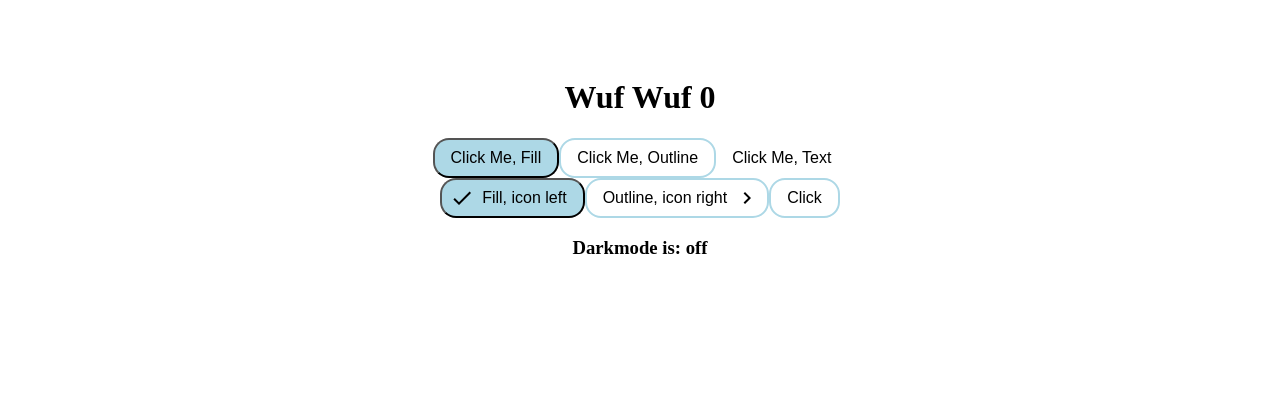
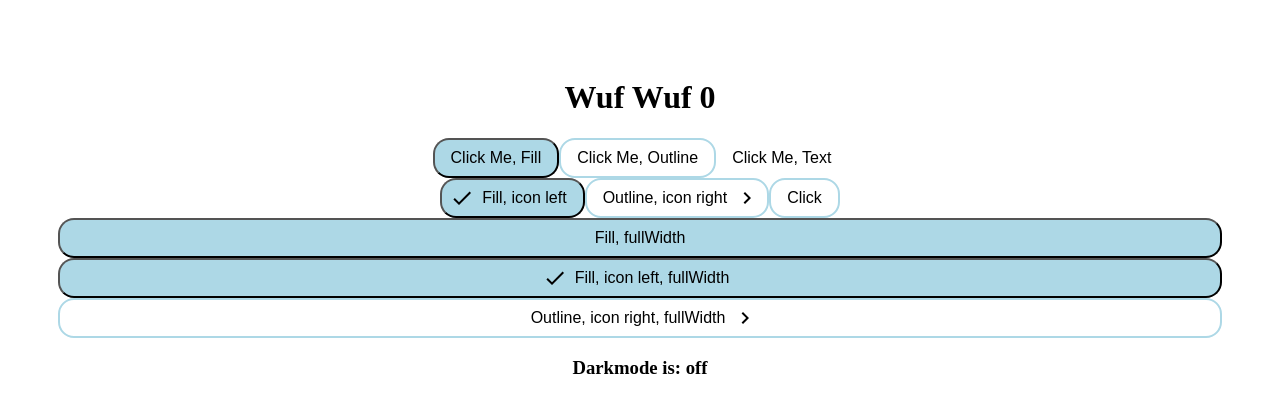
Before and after one commit to RoopeMaatta/portfolio, a React (Vite) app: page / in a window 1280 px wide. Shown: the top 412 px of the page. Built offline with nearby package versions, Linux system fonts and the light colour scheme.

Commit message:
Button width full or auto boolean variable

```diff
--- a/src/App.tsx
+++ b/src/App.tsx
@@ -4,18 +4,14 @@ import { useState } from 'react'
 import { CSSProperties } from 'react'
 import CheckIcon from '@mui/icons-material/Check'
 import ChevronRightIcon from '@mui/icons-material/ChevronRight'
+import { useDarkMode } from './hooks'
 
 const App: React.FC = () => {
-  const isBrowserDarkModeOn = window.matchMedia(
-    '(prefers-color-scheme: dark)'
-  ).matches
-
-  // Initialize the counter state
   const [counter, setCounter] = useState(0)
+  const isDarkMode = useDarkMode()
 
   // Function to increment the counter
   const handleButtonClick = () => {
-    console.log(isBrowserDarkModeOn)
     setCounter(counter + 1)
   }
 
@@ -37,7 +33,9 @@ const App: React.FC = () => {
         onClick={handleButtonClick}
         buttonRole='text'
       />
+
       <br></br>
+
       <Button
         label='Fill, icon left'
         onClick={handleButtonClick}
@@ -53,7 +51,32 @@ const App: React.FC = () => {
         iconPosition='right'
       />
       <Button label='Click' onClick={handleButtonClick} buttonRole='outline' />
-      <h3>Darkmode is: {isBrowserDarkModeOn ? 'on' : 'off'}</h3>
+
+      <br></br>
+
+      <Button
+        label='Fill, fullWidth'
+        onClick={handleButtonClick}
+        buttonRole='filled'
+        fullWidth={true}
+      />
+      <Button
+        label='Fill, icon left, fullWidth'
+        onClick={handleButtonClick}
+        buttonRole='filled'
+        icon={<CheckIcon />}
+        iconPosition='left'
+        fullWidth={true}
+      />
+      <Button
+        label='Outline, icon right, fullWidth'
+        onClick={handleButtonClick}
+        buttonRole='outline'
+        icon={<ChevronRightIcon />}
+        iconPosition='right'
+        fullWidth={true}
+      />
+      <h3>Darkmode is: {isDarkMode ? 'on' : 'off'}</h3>
     </div>
   )
 }
--- a/src/components/Button/Button.tsx
+++ b/src/components/Button/Button.tsx
@@ -21,6 +21,7 @@ interface ButtonProps {
   buttonRole?: ButtonVariant
   icon?: React.ReactNode
   iconPosition?: 'left' | 'right'
+  fullWidth?: boolean
 }
 
 // Functional component using styled button
@@ -30,11 +31,12 @@ const Button: React.FC<ButtonProps> = ({
   buttonRole = 'filled',
   icon,
   iconPosition = 'left',
+  fullWidth = false,
 }) => {
   const StyledButton = variantMap[buttonRole]
 
   return (
-    <StyledButton onClick={onClick}>
+    <StyledButton onClick={onClick} fullWidth={fullWidth}>
       {icon && iconPosition === 'left' && <span className='icon'>{icon}</span>}
       <span className='label'>{label}</span>
       {icon && iconPosition === 'right' && <span className='icon'>{icon}</span>}
--- a/src/components/Button/buttonStyles.tsx
+++ b/src/components/Button/buttonStyles.tsx
@@ -1,12 +1,13 @@
 import styled from 'styled-components'
 
 // Styled component using destructuring
-const ButtonBase = styled.button`
-  ${({ theme: { colors, spacing, fontSize } }) => {
+const ButtonBase = styled.button<{ fullWidth: boolean }>`
+  ${({ theme: { colors, spacing, fontSize }, fullWidth }) => {
     return `
     display: inline-flex;
     align-items: center;
     vertical-align: middle;
+    justify-content: center;
 
     padding-left: ${spacing.xs};
     padding-right: ${spacing.xs};
@@ -14,10 +15,13 @@ const ButtonBase = styled.button`
     background-color: ${colors.primary};
     color: ${colors.text};
     font-size: ${fontSize.medium};
+
     transition: background-color 0.3s;
 
     border-radius: 16px;
     cursor: pointer;
+
+    width: ${fullWidth ? '100%' : 'auto'};
 
     &:hover {
       background-color: ${colors.secondary};
@@ -31,29 +35,22 @@ const ButtonBase = styled.button`
        display: inline-flex;
     }
 
-
     .label {
       padding: ${spacing.xs};
     }
-
-
 
   `
   }}
 `
 
-// StyledButtonFilled: Inherits from ButtonBase
 const StyledButtonFilled = styled(ButtonBase)``
 
-// StyledButtonOutline: Inherits from ButtonBase and changes to outline style
 const StyledButtonOutline = styled(ButtonBase)`
   ${({ theme: { colors } }) => `
     background-color: transparent;
     border: 2px solid ${colors.primary};
   `}
 `
-
-// StyledButtonText: Inherits from ButtonBase and changes to text button style
 const StyledButtonText = styled(ButtonBase)`
   ${() => `
     background-color: transparent;
```
